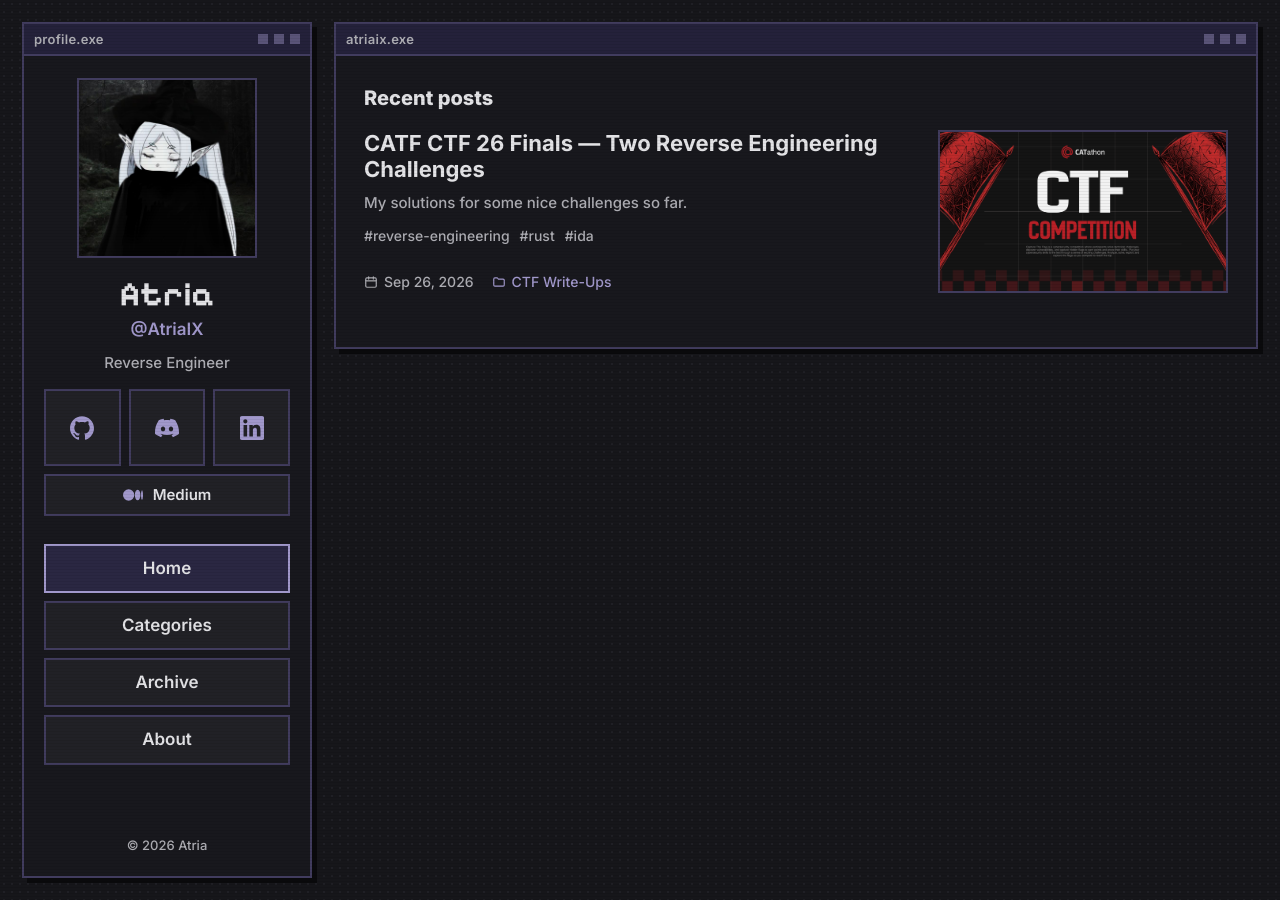
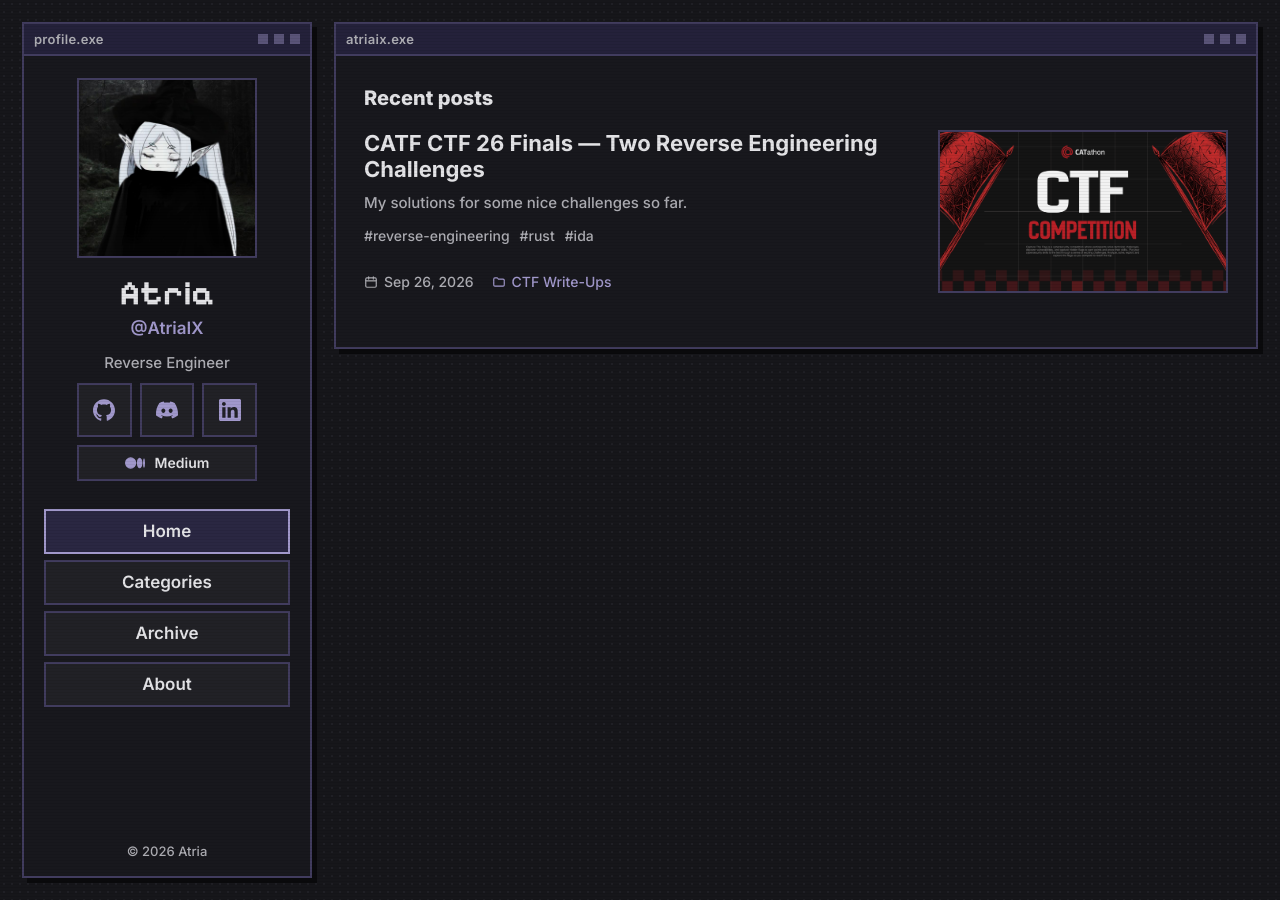
Before and after one commit to AtriaIX/atriaix.github.io, a Jekyll site: the page built from index.html, in a window 1280 px wide. Built offline with Jekyll 4.4.1, drawn with Linux system fonts in a browser that asks for light colours.

Commit message:
Adjust CSS styles for layout and elements

```diff
--- a/assets/css/style.css
+++ b/assets/css/style.css
@@ -1,4 +1,5 @@
 @import url('https://fonts.googleapis.com/css2?family=Pixelify+Sans:wght@600;700&display=swap');
+
 :root{
   --bg:#16161a; --win:#18181d; --panel:#212126; --line:#2c2c31;
   --ink:#e3e3e6; --soft:#adadb3;
@@ -27,7 +28,7 @@ img{max-width:100%;display:block}
 code,pre{font-family:var(--mono)}
 ::selection{background:#4a4470;color:#fff}
 a:focus-visible,button:focus-visible,summary:focus-visible{outline:2px dashed var(--ac2);outline-offset:2px}
-
+/* faint CRT scanlines */
 body::before{content:"";position:fixed;inset:0;pointer-events:none;z-index:3000;
   background:repeating-linear-gradient(0deg,rgba(0,0,0,.06) 0,rgba(0,0,0,.06) 1px,transparent 1px,transparent 3px)}
 
@@ -40,36 +41,36 @@ body::before{content:"";position:fixed;inset:0;pointer-events:none;z-index:3000;
   background:linear-gradient(var(--btn),var(--btn)) no-repeat right 10px center/10px 10px,
              linear-gradient(var(--btn),var(--btn)) no-repeat right 26px center/10px 10px,
              linear-gradient(var(--btn),var(--btn)) no-repeat right 42px center/10px 10px,var(--bar)}
-.sidebar::before{content:"profile.exe";align-self:stretch;margin:0 -20px 22px;flex-shrink:0}
+.sidebar::before{content:"profile.exe";align-self:stretch;margin:0 -20px clamp(12px,2.4vh,22px);flex-shrink:0}
 main::before{content:"atriaix.exe";margin:0 -28px 26px}
 .rail::before{content:"info.exe";margin:0 -20px 22px}
 
 .sidebar{
-  position:sticky;top:22px;height:calc(100vh - 44px);overflow-y:auto;padding:0 20px 20px;
+  position:sticky;top:22px;height:calc(100vh - 44px);overflow-y:auto;padding:0 20px 14px;
   display:flex;flex-direction:column;align-items:center;text-align:center;
   scrollbar-width:none}
 .sidebar::-webkit-scrollbar{display:none}
 .avatar{
-  width:var(--av);height:var(--av);flex-shrink:0;margin-bottom:20px;
+  width:var(--av);height:var(--av);flex-shrink:0;margin-bottom:clamp(12px,2.2vh,20px);
   display:flex;align-items:center;justify-content:center;overflow:hidden;
   background:var(--panel);border:2px solid var(--ac);font-size:56px;font-weight:700;color:var(--ac2)}
 .avatar img{width:100%;height:100%;object-fit:cover}
 .sb-name{font-family:'Pixelify Sans',var(--font);font-size:34px;font-weight:700;line-height:1}
 .sb-handle{margin:4px 0 8px;font-size:17px;font-weight:600;color:var(--ac2)}
-.sb-tagline{max-width:240px;margin-bottom:14px;font-size:15px;color:var(--soft)}
-.sb-social{width:100%;display:flex;flex-wrap:wrap;gap:8px;margin-bottom:6px}
+.sb-tagline{max-width:240px;margin-bottom:8px;font-size:15px;color:var(--soft)}
+.sb-social{width:var(--av);display:flex;flex-wrap:wrap;gap:8px;margin-bottom:6px}
 .sb-social a{
-  flex:1 1 calc((100% - 24px)/4);min-width:0;aspect-ratio:1;
+  flex:1 1 calc((100% - 16px)/3);min-width:0;aspect-ratio:1;
   display:flex;align-items:center;justify-content:center;gap:10px;
   background:var(--panel);border:2px solid var(--ac);color:var(--ac2)}
-.sb-social a svg{width:24px;height:24px}
-.sb-social a img{width:24px;height:24px;object-fit:contain;flex:none}
-.sb-social a.wide{flex-basis:100%;aspect-ratio:auto;height:42px;font-size:15px;font-weight:600;color:var(--ink)}
+.sb-social a svg{width:22px;height:22px}
+.sb-social a img{width:22px;height:22px;object-fit:contain;flex:none}
+.sb-social a.wide{flex-basis:100%;aspect-ratio:auto;height:36px;font-size:14px;font-weight:600;color:var(--ink)}
 .sb-social a.wide svg{width:20px;height:20px;color:var(--ac2)}
 .sb-social a:hover{background:var(--sel);border-color:var(--ac2)}
-.sb-nav{width:100%;display:flex;flex-direction:column;gap:8px;margin-top:22px;text-align:center}
+.sb-nav{width:100%;display:flex;flex-direction:column;gap:6px;margin-top:clamp(12px,2.4vh,22px);text-align:center}
 .sb-nav>a,.sb-cats summary{
-  display:block;padding:9px 12px;font-size:17px;font-weight:600;color:var(--ink);
+  display:block;padding:clamp(6px,1.2vh,9px) 12px;font-size:17px;line-height:1.35;font-weight:600;color:var(--ink);
   background:var(--panel);border:2px solid var(--ac);cursor:pointer;list-style:none}
 .sb-nav>a:hover,.sb-cats summary:hover{background:var(--sel);border-color:var(--ac2)}
 .sb-nav>a.active,.sb-cats a.active{background:var(--sel);border-color:var(--ac2);color:var(--ink)}
@@ -77,7 +78,7 @@ main::before{content:"atriaix.exe";margin:0 -28px 26px}
 .sb-cats summary::marker{content:""}
 .sb-cats a{display:block;margin-top:8px;padding:7px 12px;font-size:15px;color:var(--soft);background:var(--panel);border:2px solid var(--line)}
 .sb-cats a:hover{background:var(--sel);border-color:var(--ac);color:var(--ink)}
-.sb-foot{margin-top:auto;padding-top:12px;font-size:13px;color:var(--soft)}
+.sb-foot{margin-top:auto;padding-top:8px;font-size:13px;color:var(--soft)}
 
 main{min-width:0;padding:0 28px 32px}
 .section-label{margin-bottom:16px;font-size:20px;font-weight:800}
@@ -228,11 +229,14 @@ main{min-width:0;padding:0 28px 32px}
   .layout{grid-template-columns:320px minmax(0,1fr) 300px}
   .post-content{font-size:18px}
 }
+@media (min-width:891px) and (max-height:690px){.sb-tagline{display:none}}
+@media (min-width:891px) and (max-height:640px){.sb-foot{display:none}}
 @media (max-width:1300px){
   .layout{grid-template-columns:290px minmax(0,1fr)}
   .rail-col{display:none}
   .post-item{grid-template-columns:minmax(0,1fr) 290px}
 }
+
 @media (max-width:890px){
   .nav-toggle{display:flex}
   .layout,.layout-narrow{grid-template-columns:1fr;padding:70px 14px 14px}
```
